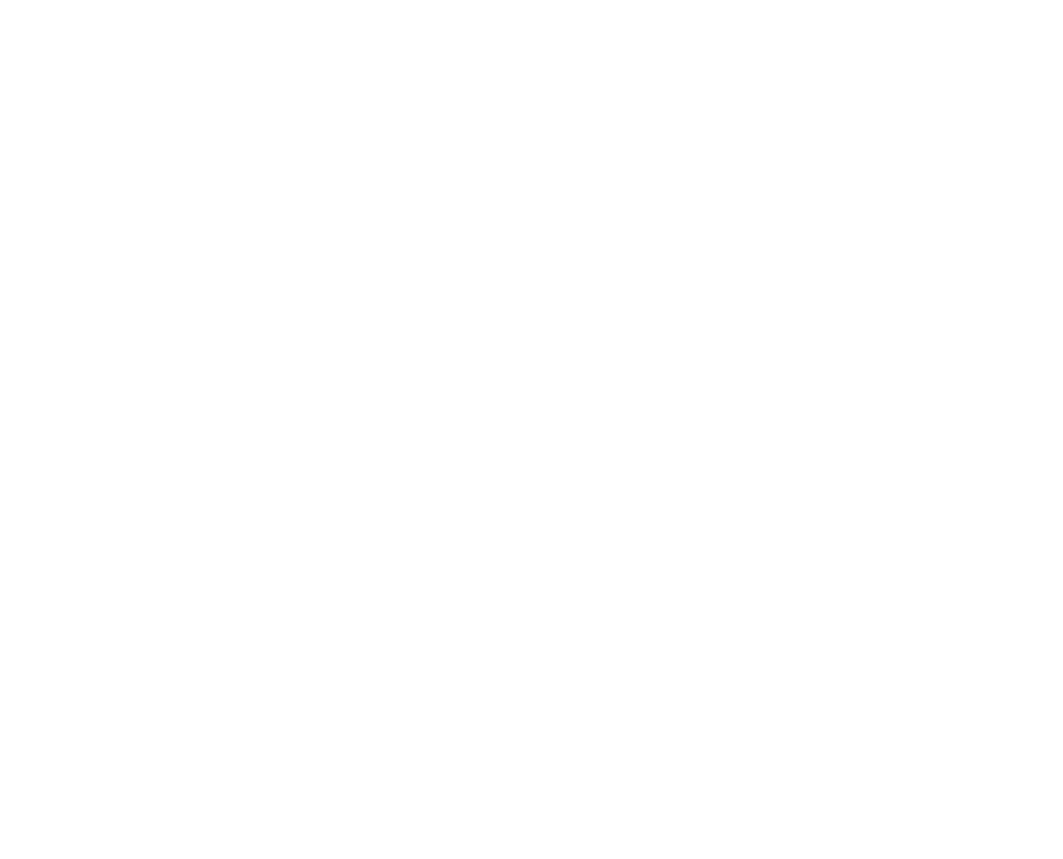
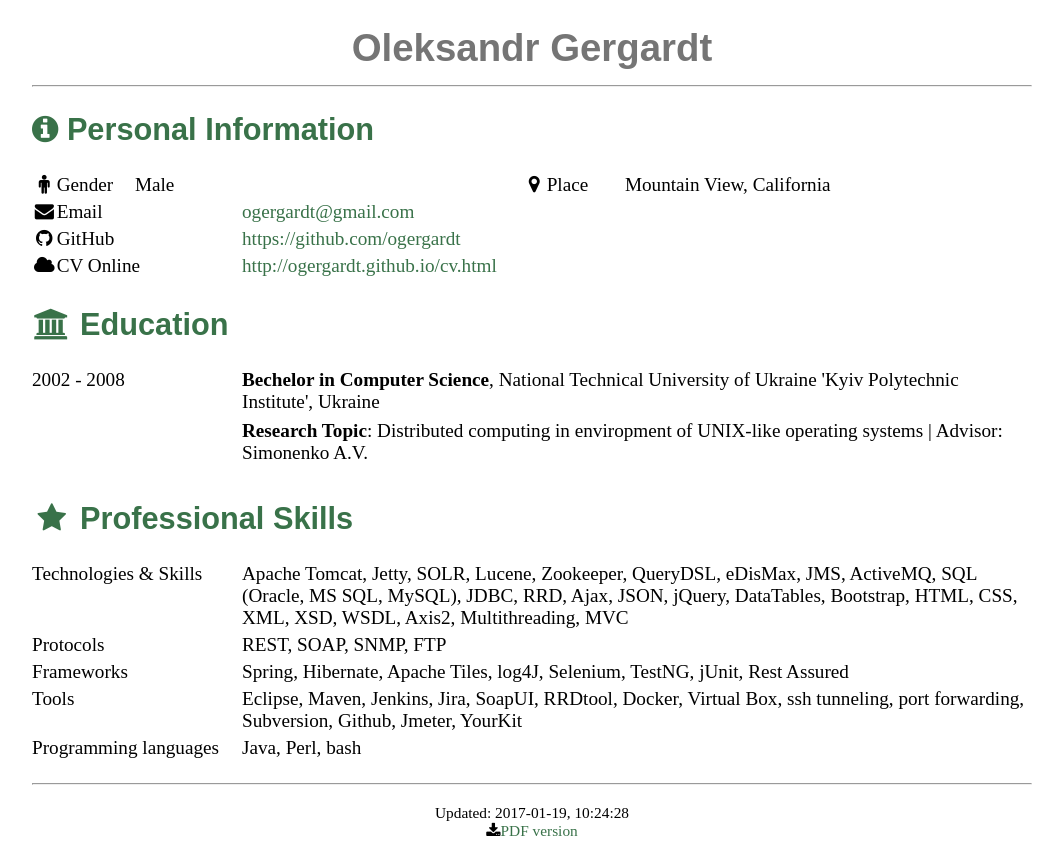
Before and after one commit to ogergardt/ogergardt.github.io, a plain HTML site: page index.html in a window 1280 px wide. Shown: the whole page, without its empty margins (108-1171 px from the left). Before the commit the page ends 800 px from the top, so only its background shows below. Drawn offline with Linux system fonts and the light colour scheme; a web font is replaced by a local one.

Commit message:
add index.html

```diff
--- a/index.html
+++ b/index.html
@@ -1,10 +1,140 @@
-<!DOCTYPE html>
-<html>
+<!DOCTYPE html PUBLIC "-//W3C//DTD XHTML 1.0 Transitional//EN" "http://www.w3.org/TR/xhtml1/DTD/xhtml1-transitional.dtd">
+<html xmlns="http://www.w3.org/1999/xhtml">
 <head>
-<meta charset="UTF-8">
-<title>Insert title here</title>
+  <meta http-equiv="Content-Type" content="text/html; charset=utf-8" />
+  <meta http-equiv="Content-Style-Type" content="text/css" />
+  <meta name="generator" content="pandoc" />
+  <title></title>
+  <style type="text/css">code{white-space: pre;}</style>
+  <link href='http://fonts.geekzu.org/css?family=Alegreya:400' rel='stylesheet'>
+  <link href='https://fonts.geekzu.org/css?family=Alegreya+SC:400' rel='stylesheet' type='text/css'>
+  <link href='https://fonts.geekzu.org/css?family=Alegreya+Sans+SC:700,800' rel='stylesheet' type='text/css'>
+  <link href="https://maxcdn.bootstrapcdn.com/font-awesome/4.5.0/css/font-awesome.min.css" rel="stylesheet" integrity="sha256-3dkvEK0WLHRJ7/Csr0BZjAWxERc5WH7bdeUya2aXxdU= sha512-+L4yy6FRcDGbXJ9mPG8MT/3UCDzwR9gPeyFNMCtInsol++5m3bk2bXWKdZjvybmohrAsn3Ua5x8gfLnbE1YkOg==" crossorigin="anonymous">
+
+  <style type="text/css">
+  body {
+      font-family: 'Alegreya', serif;
+      font-size: 1.2em;
+      font-weight: 400;
+      width: 1000px;
+      margin: auto;
+      background: #FFFFFF;
+  }
+  h1 {
+      font-family: 'Alegreya Sans SC', sans-serif;
+      font-size: 2.0em;
+      font-weight: 800;
+      color: #757575;
+      text-align:center;
+      margin-bottom:15px;
+  }
+  h2 {
+      font-family: 'Alegreya Sans SC', sans-serif;
+      font-size: 1.6em;
+      font-weight: 700;
+      color: #397249;
+  }
+  .text-small {
+      font-family: 'Alegreya SC', serif;
+      font-size: 0.8em;
+  }
+  .column_1_2 {
+      float: left;
+      width: 49%;
+  }
+  /* Definitions */
+  dt {
+      float: left;
+      clear: left;
+      width: 20%;
+  }
+  dd {
+      margin-left: 21%;
+      padding-bottom: 5px;
+  }
+  p {
+      margin-top:0;
+      margin-bottom:7px;
+  }
+  blockquote {
+      text-align: center
+  }
+  a {
+      text-decoration: none;
+      color: #397249;
+  }
+  hr {
+      color: #A6A6A6;
+  }
+  table {
+      width: 100%;
+  }
+  </style>
 </head>
 <body>
-
+<h1 id="jingchang-shi">Oleksandr Gergardt</h1>
+<hr />
+<h2 id="personal-information"><span class="fa fa-info-circle"></span> Personal Information</h2>
+<div class="column_1_2">
+<dt>
+<span class="fa fa-male fa-fw"></span>Gender
+</dt>
+<dd>
+Male
+</dd>
+</div>
+<div class="column_1_2">
+<dt>
+<span class="fa fa-map-marker fa-fw"></span>Place
+</dt>
+<dd>
+Mountain View, California
+</dd>
+</div>
+<dl>
+<dt><span class="fa fa-envelope fa-fw"></span>Email</dt>
+<dd><a href="mailto:jingchangshi@gmail.com">ogergardt@gmail.com</a>
+</dd>
+<dt><span class="fa fa-github fa-fw"></span>GitHub</dt>
+<dd><a href="https://github.com/desperadoshi" class="uri">https://github.com/ogergardt</a>
+</dd>
+<dt><span class="fa fa-cloud fa-fw"></span>CV Online</dt>
+<dd><a href="http://desperadoshi.github.io/cv_en.html" class="uri">http://ogergardt.github.io/cv.html</a>
+</dd>
+</dl>
+<h2 id="education"><span class="fa fa-university fa-fw"></span> Education</h2>
+<dl>
+<dt>2002 - 2008</dt>
+<dd><p><strong>Bechelor in Computer Science</strong>, National Technical University of Ukraine 'Kyiv Polytechnic Institute', Ukraine</p>
+<p><strong>Research Topic</strong>: Distributed computing in enviropment of UNIX-like operating systems | Advisor: Simonenko A.V.</p>
+</dd>
+</dl>
+<h2 id="professional-skills"><span class="fa fa-star fa-fw"></span> Professional Skills</h2>
+<dl>
+<dt>Technologies &amp; Skills</dt>
+<dd>Apache Tomcat, Jetty, SOLR, Lucene,  Zookeeper, QueryDSL, eDisMax, JMS,  ActiveMQ, SQL (Oracle, MS SQL, MySQL), JDBC, RRD, Ajax, JSON, jQuery, DataTables, Bootstrap, HTML, CSS, XML, XSD, WSDL, Axis2, Multithreading, MVC
+</dd>
+<dt>Protocols</dt>
+<dd>REST, SOAP, SNMP, FTP
+</dd>
+<dt>Frameworks</dt>
+<dd>Spring, Hibernate, Apache Tiles, log4J, Selenium, TestNG, jUnit, Rest Assured
+</dd>
+<dt>Tools</dt>
+<dd>Eclipse, Maven, Jenkins, Jira, SoapUI, RRDtool, Docker, Virtual Box, ssh tunneling, port forwarding, Subversion, Github, Jmeter, YourKit
+</dd>
+<dt>Programming languages</dt>
+<dd>Java, Perl, bash
+</dd>
+</dl>
+<hr />
+<blockquote>
+<div class="text-small">
+Updated: 2017-01-19, 10:24:28
+</div>
+<div class="text-small">
+<span class="fa fa-download"></span><a href="./CV.pdf">PDF version</a>
+</div>
+</blockquote>
 </body>
 </html>
```
